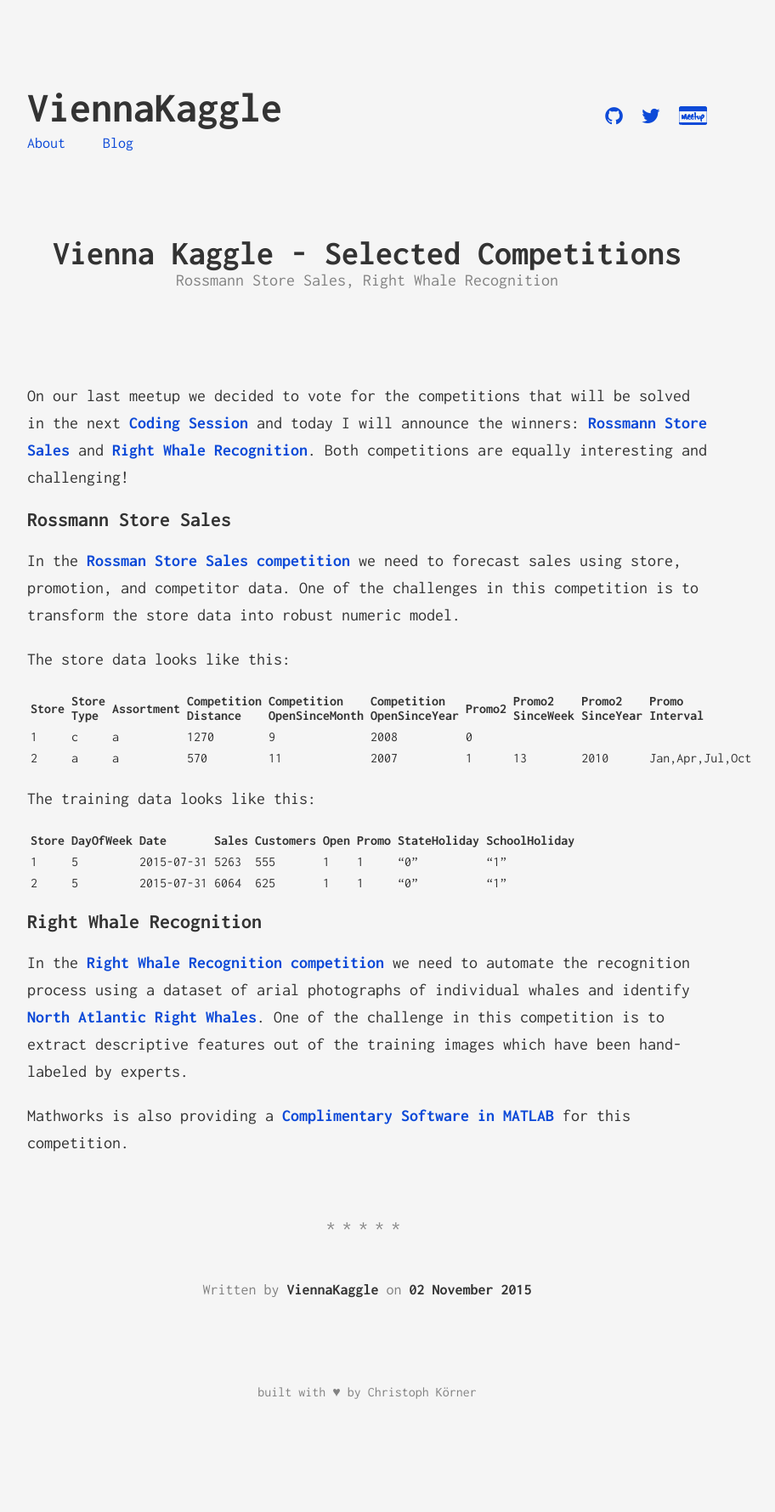
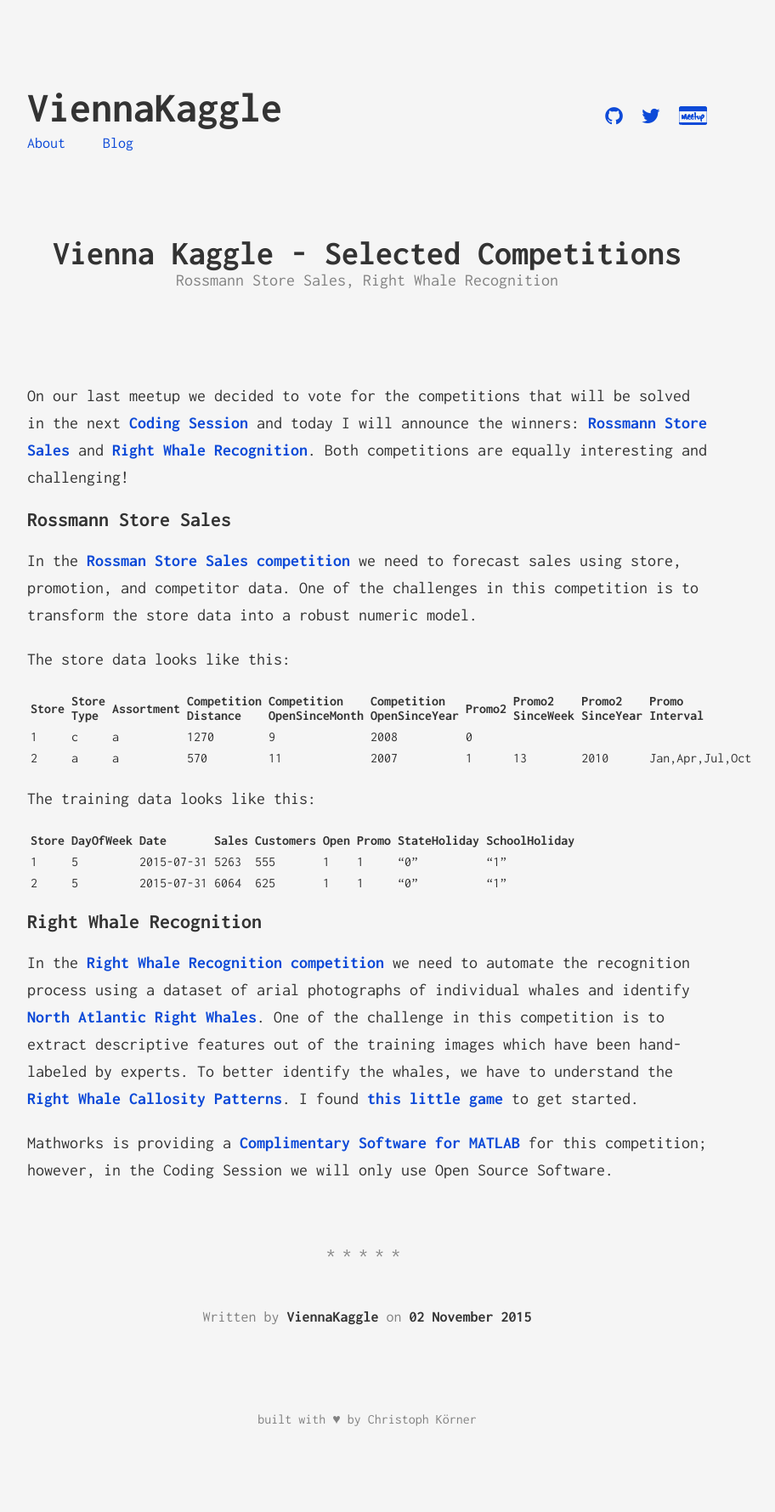
Before and after one commit to ViennaKaggle/viennakaggle.github.com, a Jekyll site: the page built from _posts/2015-11-02-selected-competitions.markdown, in a window 1280 px wide. Shown: the whole page at 85% size, without its empty margins (208-1120 px from the left). Built offline with Jekyll 4.4.1, drawn with Linux system fonts in a browser that asks for light colours; comment, search, counter and statistics services are not loaded; before the commit the page ends 1747 px from its top, so only the background shows below that.

```diff
--- a/_posts/2015-11-02-selected-competitions.markdown
+++ b/_posts/2015-11-02-selected-competitions.markdown
@@ -10,7 +10,7 @@
 
 ## Rossmann Store Sales
 
-In the [Rossman Store Sales competition][rossman-store-sales] we need to forecast sales using store, promotion, and competitor data. One of the challenges in this competition is to transform the store data into robust numeric model.
+In the [Rossman Store Sales competition][rossman-store-sales] we need to forecast sales using store, promotion, and competitor data. One of the challenges in this competition is to transform the store data into a robust numeric model.
 
 The store data looks like this:
 
@@ -28,12 +28,14 @@
 
 ## Right Whale Recognition
 
-In the [Right Whale Recognition competition][right-wale-recognition] we need to automate the recognition process using a dataset of arial photographs of individual whales and identify [North Atlantic Right Whales][right-whale-wiki]. One of the challenge in this competition is to extract descriptive features out of the training images which have been hand-labeled by experts.
+In the [Right Whale Recognition competition][right-wale-recognition] we need to automate the recognition process using a dataset of arial photographs of individual whales and identify [North Atlantic Right Whales][right-whale-wiki]. One of the challenge in this competition is to extract descriptive features out of the training images which have been hand-labeled by experts. To better identify the whales, we have to understand the [Right Whale Callosity Patterns][right-whale-docs]. I found [this little game][right-whale-game] to get started.
 
-Mathworks is also providing a [Complimentary Software in MATLAB][matlab-kaggle] for this competition.
+Mathworks is providing a [Complimentary Software for MATLAB][matlab-kaggle] for this competition; however, in the Coding Session we will only use Open Source Software.
 
 [meetup-event]: http://www.meetup.com/de/Vienna-Kaggle-Meetup-Machine-Learning-Competitions/events/226456065/
 [rossman-store-sales]: https://www.kaggle.com/c/rossmann-store-sales/
 [right-wale-recognition]: https://www.kaggle.com/c/noaa-right-whale-recognition/
 [right-whale-wiki]: https://en.wikipedia.org/wiki/Right_whale
+[right-whale-game]: http://www.neaq.org/education_and_activities/games_and_activities/online_games/right_whale_identification_games.php
+[right-whale-docs]: http://www.neaq.org/conservation_and_research/projects/endangered_species_habitats/right_whale_research/right_whale_projects/monitoring_individuals_and_family_trees/identifying_with_photographs/how_it_works/callosity_patterns.php
 [matlab-kaggle]: http://www.mathworks.com/academia/student-competitions/kaggle/
```
